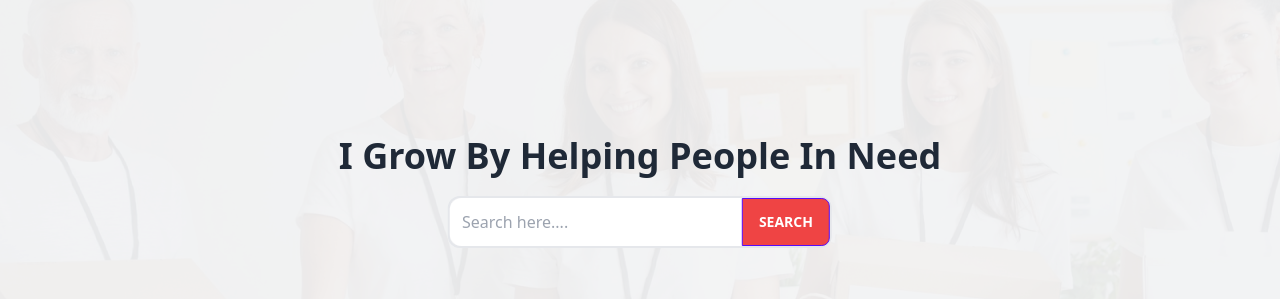
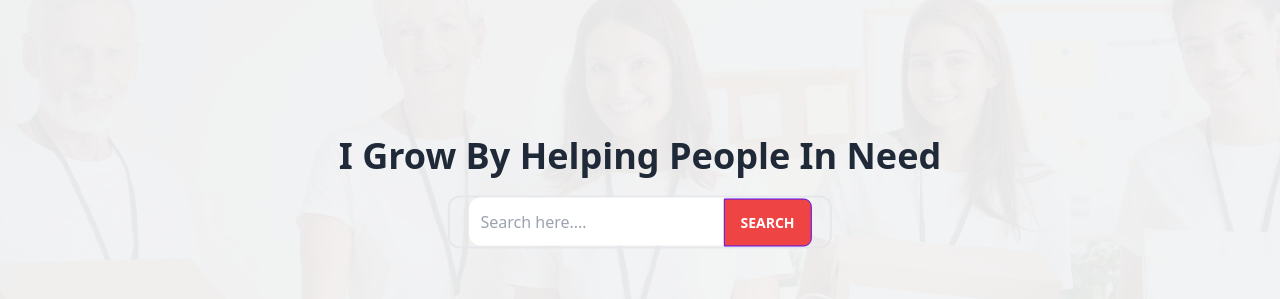
Before and after one commit to Mustafiz82/Assignment-8-Donation-Campaign, a React (Vite) app: page / in a window 1280 px wide. Shown: the part 220-519 px from the top of the page. Built offline with nearby package versions, Linux system fonts and the light colour scheme.

Commit message:
search function completed

```diff
--- a/src/Pages/Home/Home.jsx
+++ b/src/Pages/Home/Home.jsx
@@ -1,18 +1,33 @@
-import React from 'react';
-import Banner from '../../component/Header/Banner';
-import Donation from '../../component/Donations/Donation';
-import Donations from '../../component/Donations/Donations';
+import React, { useEffect, useState } from "react";
+import Banner from "../../component/Header/Banner";
+import Donation from "../../component/Donations/Donation";
+import Donations from "../../component/Donations/Donations";
+import { useLoaderData } from "react-router-dom";
 
 const Home = () => {
+	const [search, setSearch] = useState("");
 
-    return (
-        <div>
-           <Banner></Banner>
-           {/* <Donations></Donations> */}
-           <Donations></Donations>
+	const handleSearch = (event) => {
+		event.preventDefault();
+		const value = event.target.searchInput.value;
+		console.log(value);
+		setSearch(value);
 
-        </div>
-    );
+
+
+	};
+	useEffect(() => {
+		console.log(search);
+	}, [search]);
+	return (
+		<div>
+			<Banner handleSearch={handleSearch}></Banner>
+			<Donations
+				handleSearch={handleSearch}
+				search={search}
+			></Donations>
+		</div>
+	);
 };
 
 export default Home;
--- a/src/component/Donations/Donation.jsx
+++ b/src/component/Donations/Donation.jsx
@@ -29,6 +29,7 @@ const Donation = ({ item }) => {
 				<div className=" relative flex  flex-col rounded-xl bg-white bg-clip-border text-gray-700 shadow-md">
 					<div className="relative m-0 overflow-hidden rounded-none bg-transparent bg-clip-border  shadow-none">
 						<img
+                            className="w-full "
 							src={image}
 							alt={title}
 						/>
--- a/src/component/Donations/Donations.jsx
+++ b/src/component/Donations/Donations.jsx
@@ -1,14 +1,32 @@
-import React from 'react';
+import React, { useEffect, useState } from 'react';
 import { useLoaderData } from 'react-router-dom';
 import Donation from './Donation';
 
-const Donations = () => {
+const Donations = ({ search}) => {
+    console.log(search);
+    const [filterLoader , setFilterLoader] = useState([])
+
+
     const loader = useLoaderData()
+    useEffect(()=>{
+        const filteredLoader = loader.filter(item => item.category.toLowerCase().includes(search.toLowerCase()))
+        setFilterLoader(filteredLoader)
+
+    },[search])
+
+    console.log(filterLoader);
+
+
     return (
         <div className='mt-24'>
-            <div className='grid grid-cols-4 gap-5'>
+            <div className='grid grid-cols-1 md:grid-cols-2 lg:grid-cols-4 gap-4'>
             {
-                loader?.map(item => <Donation key={item.id} item={item}></Donation>)
+                !search ? (
+
+                    loader?.map(item => <Donation key={item.id} item={item}></Donation>)
+
+                    ) :
+                    filterLoader.map(item => <Donation key={item.id} item={item}></Donation>)
             }
            </div>
         </div>
--- a/src/component/Header/Banner.jsx
+++ b/src/component/Header/Banner.jsx
@@ -1,7 +1,8 @@
 import React from "react";
 import Nav from "./Nav";
-import bgImage from "../../assets/Rectangle 4281.png"
-const Banner = () => {
+import bgImage from "../../assets/Rectangle 4281.png";
+const Banner = ({ handleSearch  }) => {
+
 	return (
 		<div className=" relative">
 			<div
@@ -24,20 +25,26 @@ const Banner = () => {
 				</h1>
 				<div className="flex justify-center">
 					<div className=" border-2 rounded-xl w-96 flex justify-center items-center">
-						<input
-							type="text "
-							placeholder="Search here...."
-							className="p-3 rounded-l-xl flex-1"
-						/>
-						<button className="btn btn-primary text-white bg-red-500 font-bold hover:bg-red-500  h-11 rounded-l-none">
-							Search
-						</button>
+						<form onSubmit={handleSearch} >
+							<input
+								type="text "
+								placeholder="Search here...."
+								className="p-3 rounded-l-xl flex-1"
+								id="search"
+								name="searchInput"
+							/>
+
+							<input
+								type="submit"
+								value="Search"
+								name="searchButton"
+								className="btn btn-primary text-white bg-red-500 font-bold hover:bg-red-500  h-11 rounded-l-none"
+							/>
+						</form>
 					</div>
 				</div>
 			</div>
-			<div className=" absolute top-0">
-				{/* <Nav></Nav>  */}
-			</div>
+			<div className=" absolute top-0">{/* <Nav></Nav>  */}</div>
 		</div>
 	);
 };
--- a/src/component/Header/Nav.jsx
+++ b/src/component/Header/Nav.jsx
@@ -5,19 +5,19 @@ import logo from "../../assets/Logo.png"
 const Nav = () => {
 	return (
 		<div className="mb-12">
-			<div className="navbar bg-base-100">
+			<div className="navbar bg-base-100 flex flex-col lg:flex-row">
 				<div className="flex-1">
 					<a className="btn btn-ghost normal-case text-xl m-0 p-0">
 						{" "}
 						<img
-							className="w-44 m-0 p-0"
+							className="w-full lg:w-44 m-0 p-0 "
 							src={logo}
 							alt=""
 						/>
 					</a>
 				</div>
 				<div className="flex-none">
-					<ul className="menu menu-horizontal px-1 text-lg gap-4">
+					<ul className="menu menu-horizontal px-1 text-lg gap-4 justify-center">
 							<NavLink
 								to="/"
 								className={({ isActive, isPending }) =>
```
